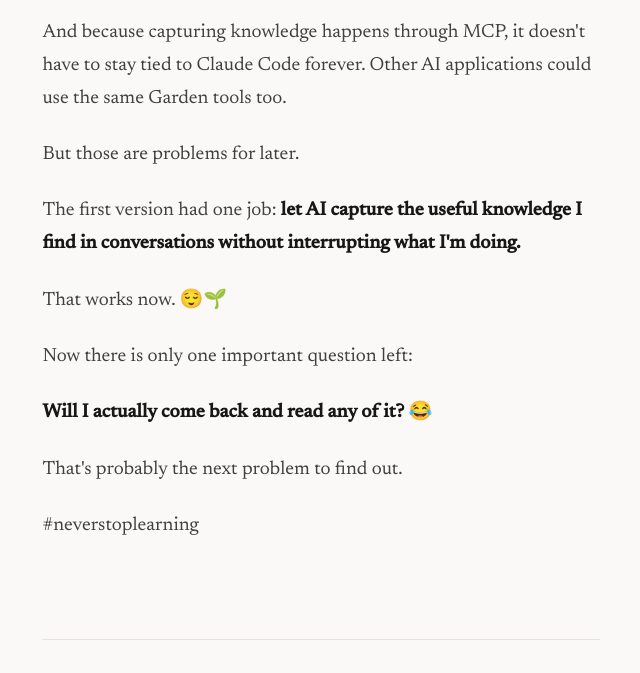
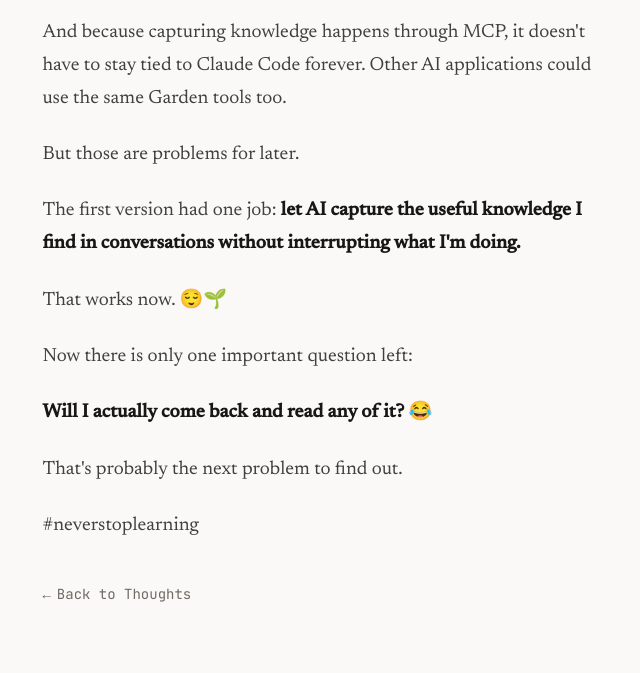
Before and after one commit to Qu1etboy/portfolio, an Astro site: page /thoughts/building-my-ai-powered-digital-garden in a window 1280 px wide. Shown: the part 7436-8109 px from the top of the page, without its empty margins (319-959 px from the left). Built offline with nearby package versions, Linux system fonts and the light colour scheme; Astro itself is replaced by a stand-in of ours.

Commit message:
add back to thoughts

```diff
--- a/src/layouts/ContentLayout.astro
+++ b/src/layouts/ContentLayout.astro
@@ -88,6 +88,16 @@
       <slot />
     </div>
   </article>
+
+  <div class="mt-10">
+    <a
+      href="/thoughts"
+      class="group inline-flex items-center gap-1.5 font-mono text-sm text-muted hover:text-accent transition-colors duration-150"
+    >
+      <span class="inline-block transition-transform duration-150 group-hover:-translate-x-0.5">←</span>
+      Back to Thoughts
+    </a>
+  </div>
 
   <div
     id="lightbox"
```
